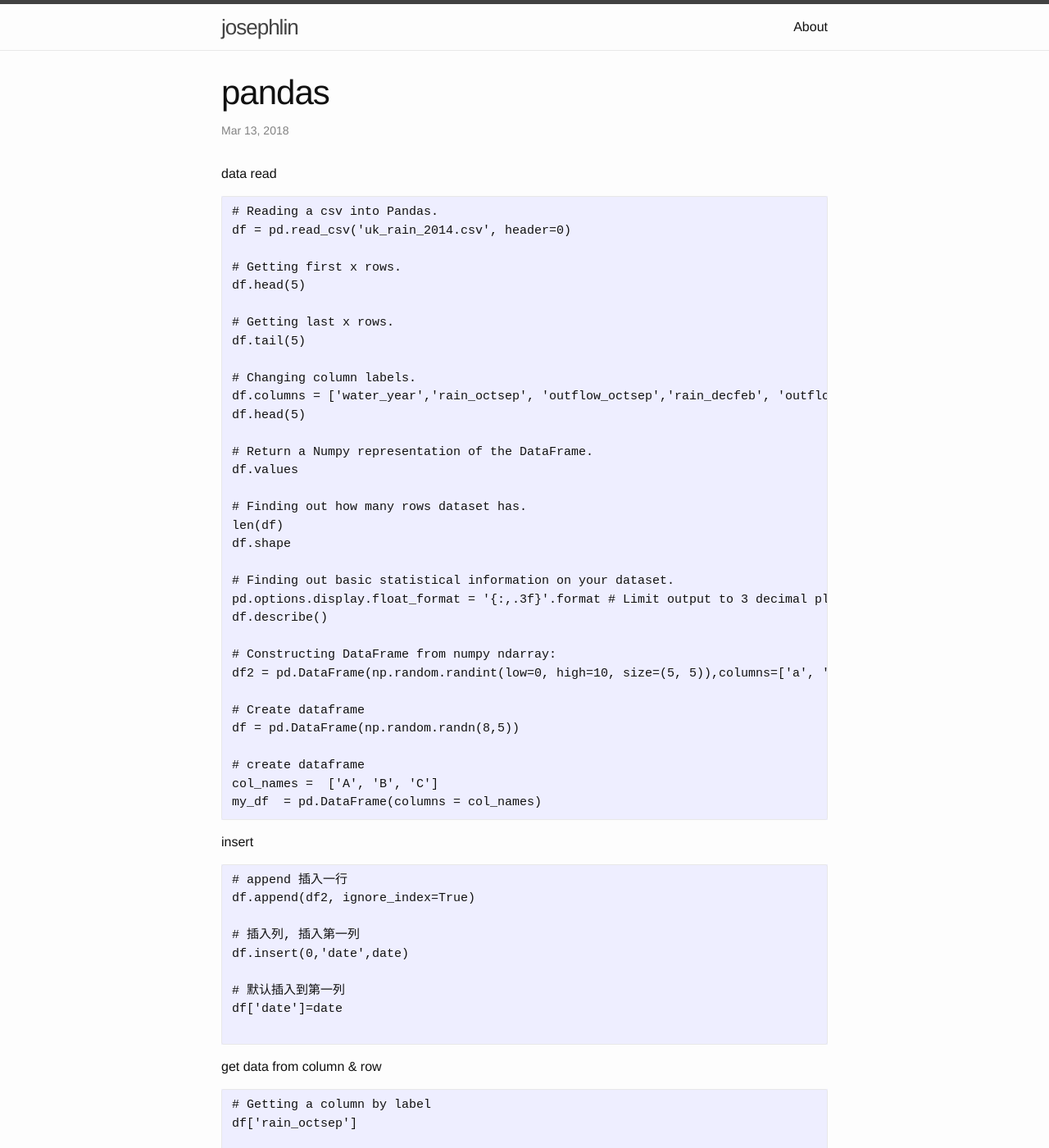
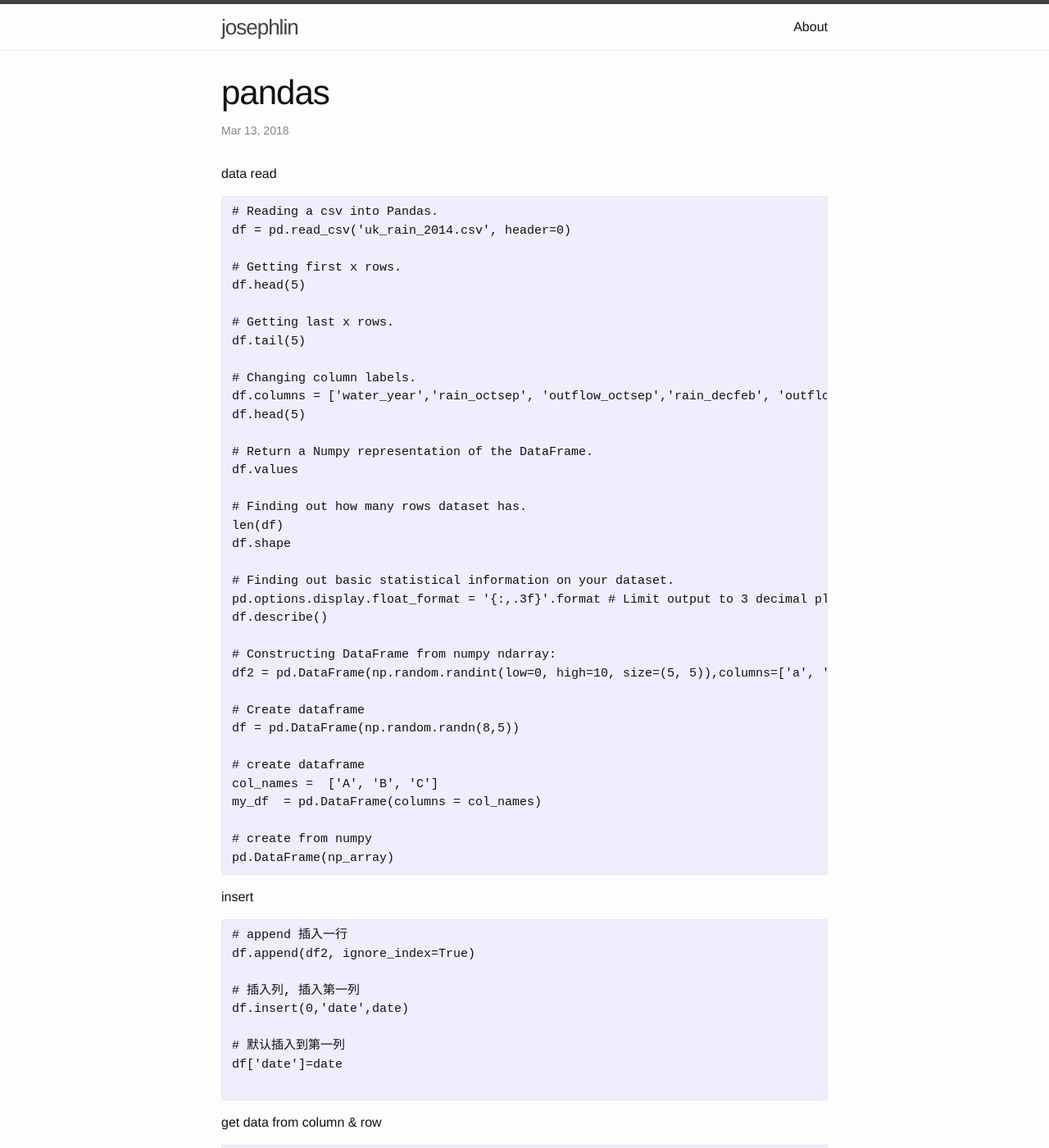
Before and after one commit to josephstalin117/josephstalin117.github.io, a Jekyll site: the page built from _posts/2018-3-13-pandas.markdown, in a window 1280 px wide and 1400 px high. Shown: the whole window at 82% size. Built offline with Jekyll 4.4.1, drawn with Linux system fonts in a browser that asks for light colours.

Commit message:
dump a numpy array

````diff
--- a/_posts/2018-3-13-pandas.markdown
+++ b/_posts/2018-3-13-pandas.markdown
@@ -41,6 +41,9 @@ df = pd.DataFrame(np.random.randn(8,5))
 # create dataframe
 col_names =  ['A', 'B', 'C']
 my_df  = pd.DataFrame(columns = col_names)
+
+# create from numpy
+pd.DataFrame(np_array)
 ```
 
 insert
````
